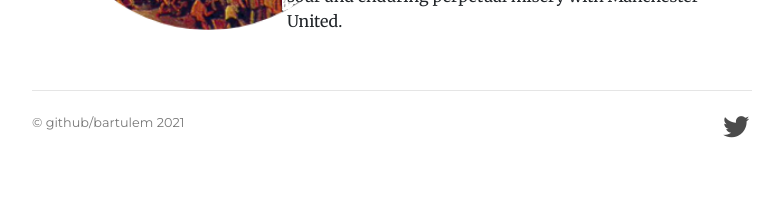
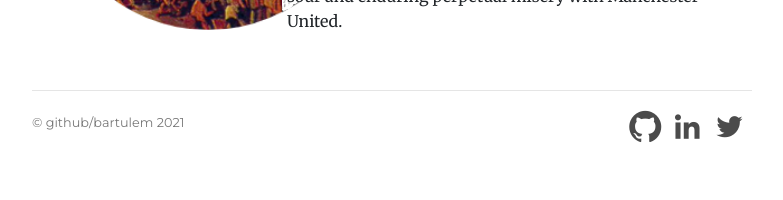
Before and after one commit to bartulem/bartulem.github.io, a Jekyll site: the page built from index.html, in a window 1280 px wide. Shown: the part 729-929 px from the top of the page, without its empty margins (248-1031 px from the left). Built offline with Jekyll 4.4.1, drawn with Linux system fonts in a browser that asks for light colours; nearby versions of some CDN libraries; comment, search, counter and statistics services are not loaded; a style sheet for code colours, icons or effects is not loaded.

Commit message:
change social media icons

```diff
--- a/_includes/footer.html
+++ b/_includes/footer.html
@@ -4,7 +4,13 @@
 	<p><small>&copy; github/bartulem 2021</small></p>
 	</div>
 	<div class="col-sm-4">
-	<p class="float-right"><small><a class="icon-twitter social-button borderless static" target="_blank" href="https://www.twitter.com/bartulem"></a></small></p>
+	<p class="float-right">
+	<small>
+	<a class="icon-github social-button borderless static" target="_blank" href="https://github.com//bartulem"></a> &nbsp;
+	<a class="icon-linkedin social-button borderless static" target="_blank" href="https://www.linkedin.com/in//bartul-mimica"></a> &nbsp;
+	<a class="icon-twitter social-button borderless static" target="_blank" href="https://www.twitter.com/bartulem"></a> &nbsp;
+	<a href="https://scholar.google.no/citations?user=aUeOyr8AAAAJ&hl=en" target="_blank" title="Scholar" class=:"label"><i class="ai ai-google-scholar-square ai-2x"></i></a>
+	</small></p>
 	</div>
 	</div>
 </div> <!-- /footer -->
```
